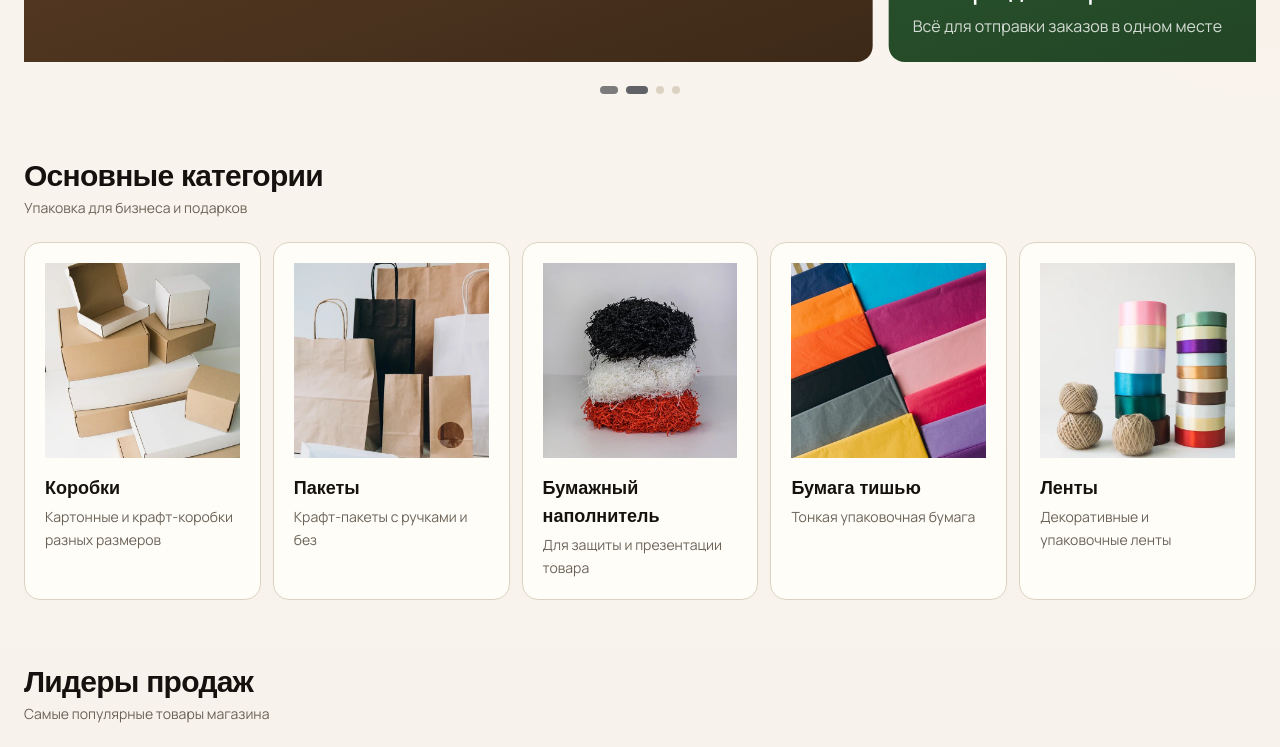
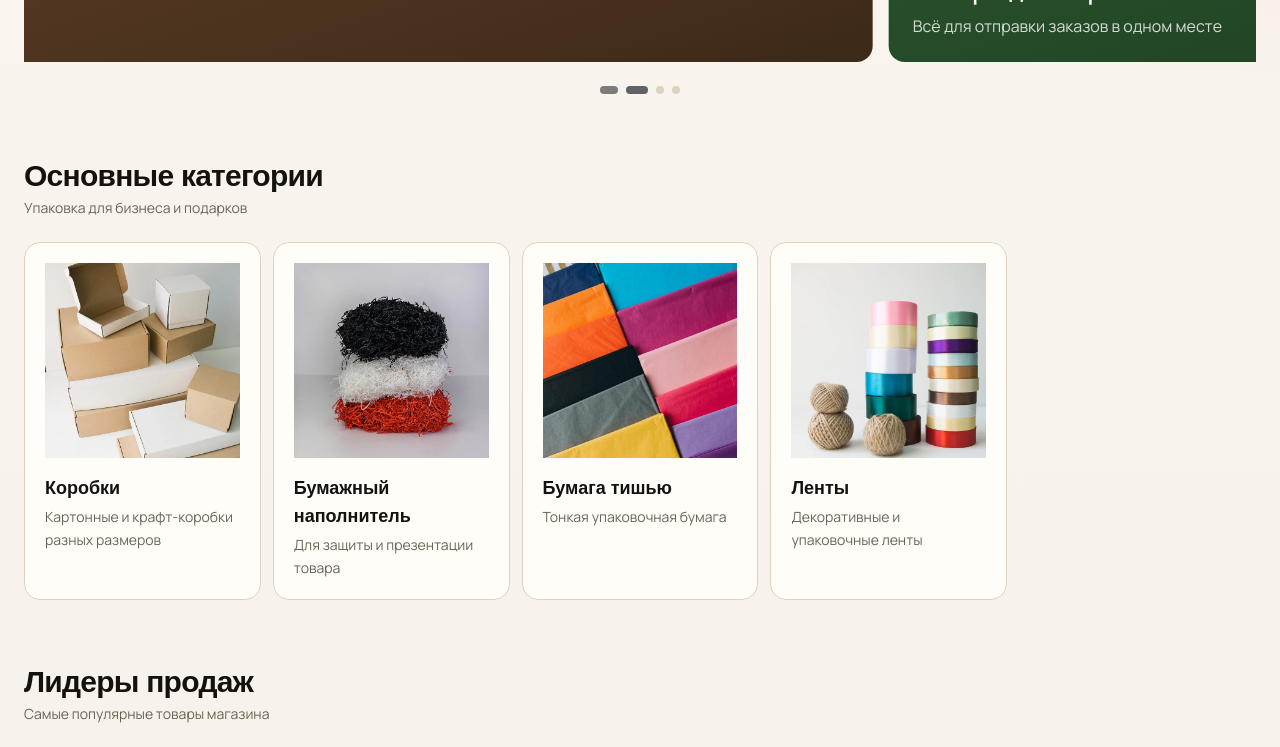
Before and after one commit to EgorVelikiy/online-store, a Next.js app: page /online-store/ in a window 1280 px wide. Shown: the part 563-1310 px from the top of the page. Built offline with nearby package versions, Linux system fonts and the light colour scheme; a web font is replaced by a local one.

Commit message:
removed packages

```diff
--- a/src/constants/categories.ts
+++ b/src/constants/categories.ts
@@ -9,13 +9,13 @@ export const mainCategories: Category[] = [
     image: '/Categories/CategoryBoxes.jpeg',
     href: '/catalog/boxes' as Route,
   },
-  {
-    slug: 'packages',
-    title: 'Пакеты',
-    description: 'Крафт-пакеты с ручками и без',
-    image: '/Categories/CategoryBags.jpg',
-    href: '/catalog/packages' as Route,
-  },
+  // {
+  //   slug: 'packages',
+  //   title: 'Пакеты',
+  //   description: 'Крафт-пакеты с ручками и без',
+  //   image: '/Categories/CategoryBags.jpg',
+  //   href: '/catalog/packages' as Route,
+  // },
   {
     slug: 'filler',
     title: 'Бумажный наполнитель',
```
